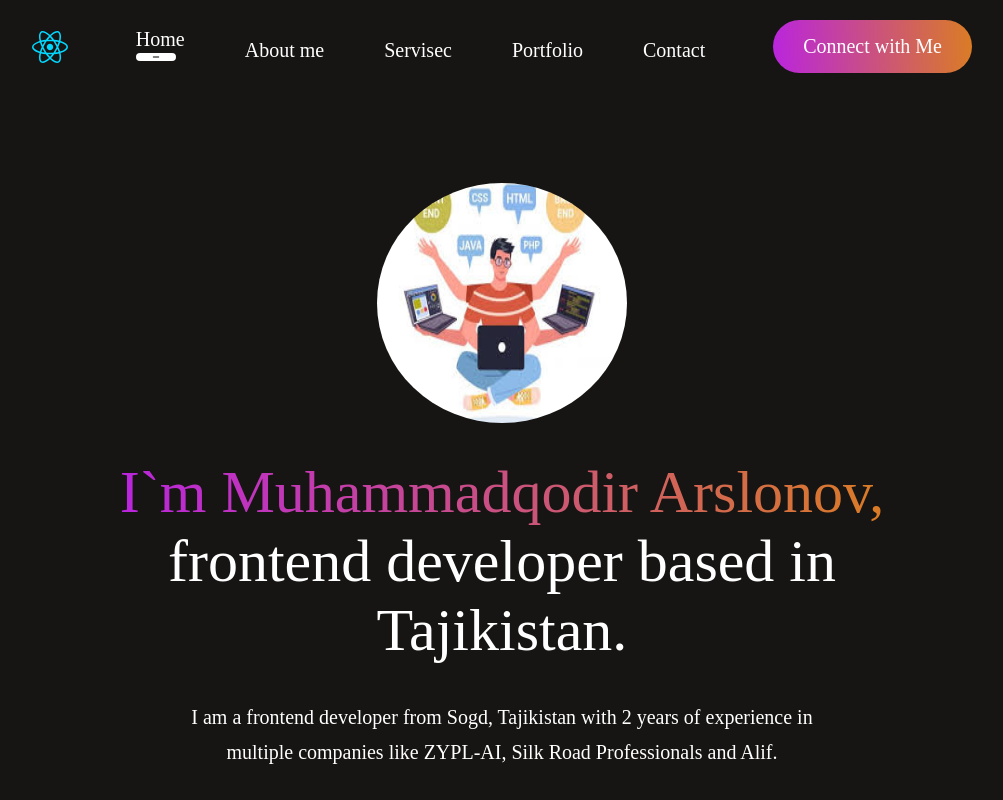
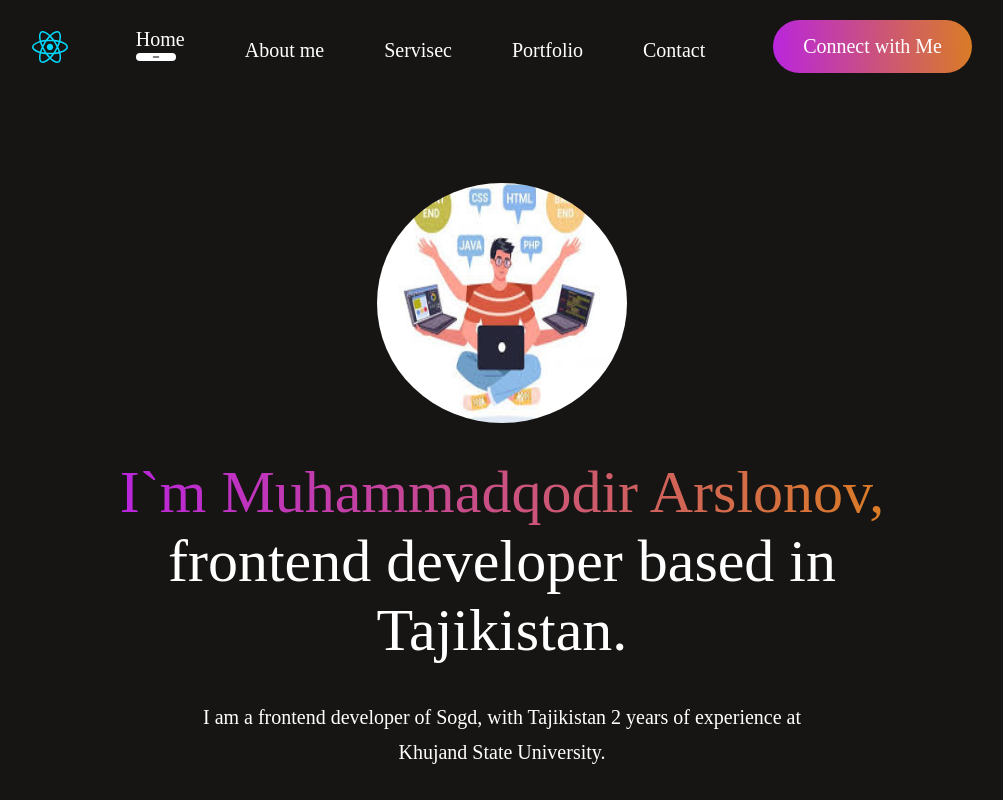
Before and after one commit to AMuhammadqodir/My-react, a React (Create React App) app: page / in a window 1280 px wide. Shown: the top 800 px of the page, without its empty margins (138-1141 px from the left). Built offline with nearby package versions, Linux system fonts and the light colour scheme.

Commit message:
Update Hero.jsx

```diff
--- a/src/Components/Hero/Hero.jsx
+++ b/src/Components/Hero/Hero.jsx
@@ -9,7 +9,7 @@ const Hero = () => {
     <div id='hero' className='hero'>
         <img className='profile-1' src={profile_img} alt='' width={'250px'} height={'240px'}  />
         <h1><span>I`m Muhammadqodir Arslonov,</span> frontend developer based in Tajikistan.</h1>
-        <p>I am a frontend developer from Sogd, Tajikistan with 2 years of experience in multiple companies like ZYPL-AI, Silk Road Professionals and Alif.</p>
+        <p>I am a frontend developer of Sogd, with Tajikistan 2 years of experience at Khujand State University.</p>
         <div className='hero-action'>
             <div className='hero-connect'><AnchorLink className='anchor-link' offset={50} href='#contact'>Connect with me</AnchorLink></div>
             <div className='hero-resume'>My resume</div>
```
